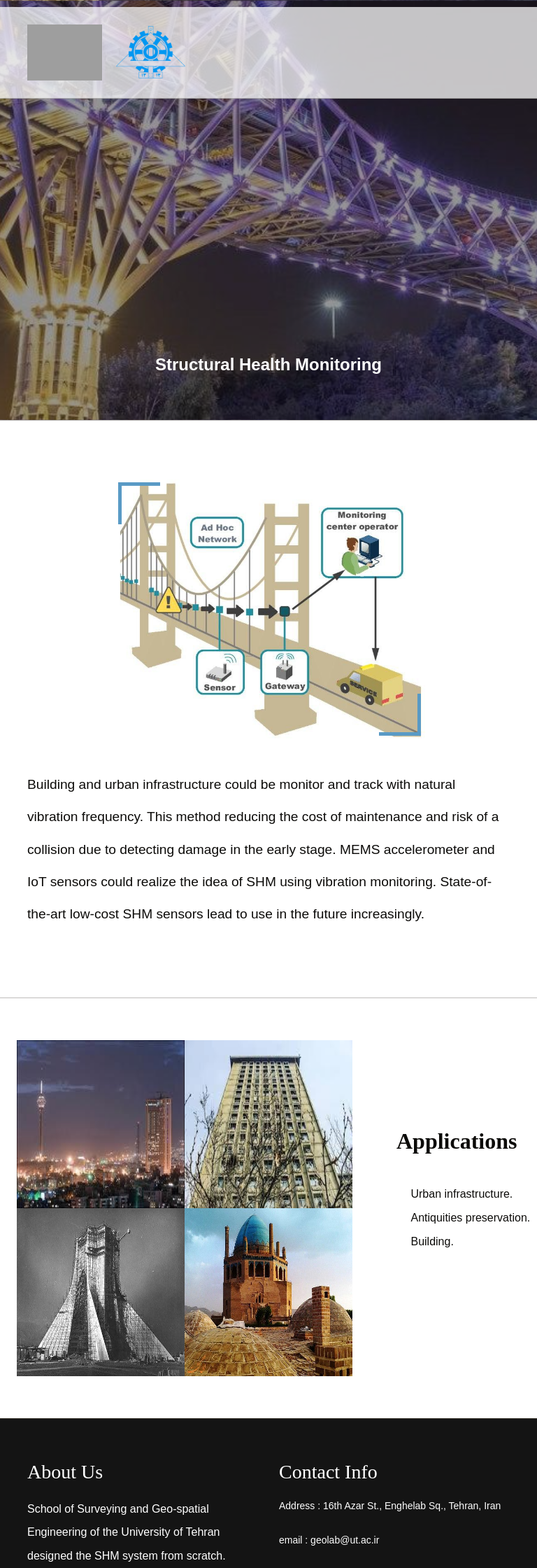
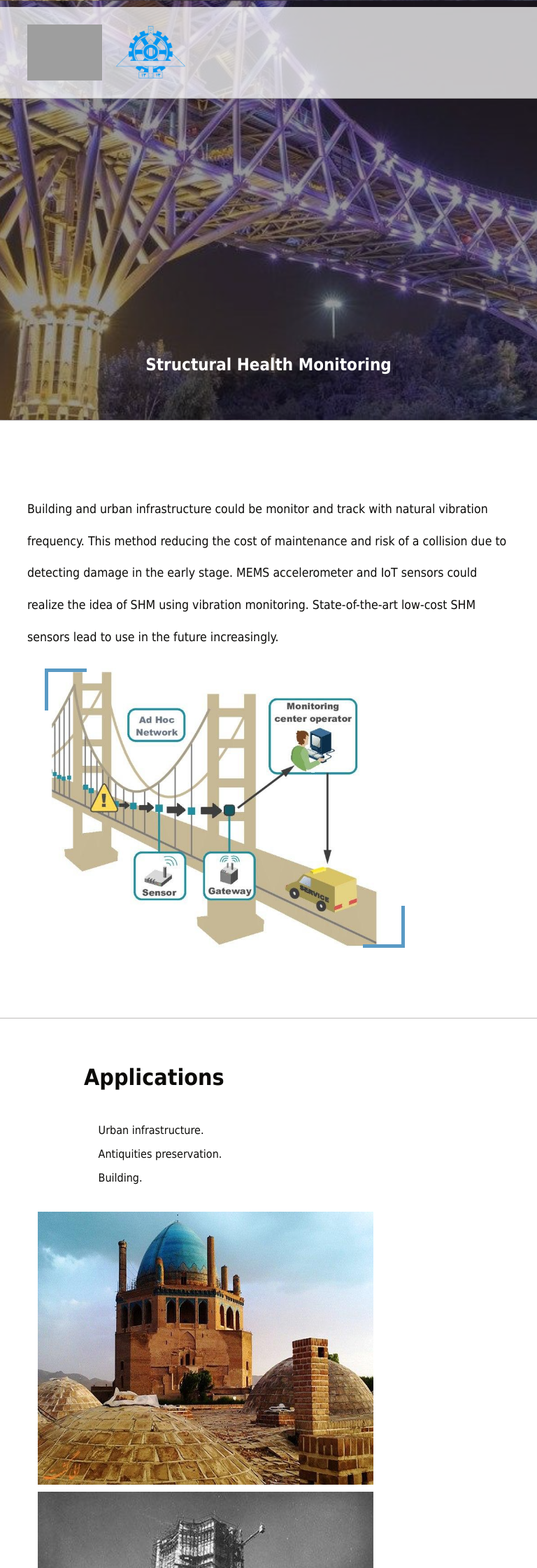
Before and after one commit to MRZargar/GeoZESH, a Django app: page / in a window 768 px wide. Shown: the top 2240 px of the page at 70% size. Run offline with Django 3.2, Linux system fonts and the light colour scheme; some libraries are stand-ins or nearby versions; some web fonts are replaced; grey boxes are pictures that could not be loaded.

Commit message:
change geolab main page font-family, footer color, mobile style

```diff
--- a/Server/static/dist/css/firstPage/style.css
+++ b/Server/static/dist/css/firstPage/style.css
@@ -2,8 +2,9 @@
     font-family: "Open Sans", sans-serif;
     background: #ffffff;
     color: #0c0b09;
+    font-weight: 400;
+    font-family: IRANSans,tahoma;
 }
-
 a {
     color: #599ac5;
 }
@@ -19,7 +20,7 @@
 h4,
 h5,
 h6 {
-    font-family: "Playfair Display", serif;
+    font-family: inherit;
 }
 
 /*--------------------------------------------------------------
@@ -220,7 +221,7 @@
     font-weight: 300;
     letter-spacing: 1px;
     text-transform: uppercase;
-    font-family: "Poppins", sans-serif;
+    font-family: inherit;
 }
 
 #header .logo a {
@@ -266,7 +267,7 @@
     color: white;
     transition: 0.3s;
     font-size: 14px;
-    font-family: "Open Sans", sans-serif;
+    font-family: inherit;
 }
 
 .nav-menu a:hover,
@@ -333,7 +334,7 @@
 
 .nav-menu .drop-down>a:after {
     content: "\ea99";
-    font-family: IcoFont;
+    font-family: inherit;
     padding-left: 5px;
 }
 
@@ -354,7 +355,7 @@
 
 .nav-menu .drop-down .drop-down>a:after {
     content: "\eaa0";
-    font-family: IcoFont;
+    font-family: inherit;
     position: absolute;
     right: 15px;
 }
@@ -454,7 +455,7 @@
 
 .mobile-nav .drop-down>a:after {
     content: "\ea99";
-    font-family: IcoFont;
+    font-family: inherit;
     padding-left: 10px;
     position: absolute;
     right: 15px;
@@ -562,7 +563,7 @@
     font-weight: 700;
     line-height: 56px;
     color: #fff;
-    font-family: "Poppins", sans-serif;
+    font-family: inherit;
 }
 
 #hero h1 span {
@@ -758,7 +759,7 @@
     letter-spacing: 2px;
     text-transform: uppercase;
     color: #aaaaaa;
-    font-family: "Poppins", sans-serif;
+    font-family: inherit;
 }
 
 .section-title h2::after {
@@ -775,7 +776,7 @@
     margin: 0;
     font-size: 36px;
     font-weight: 700;
-    font-family: "Playfair Display", serif;
+    font-family: inherit;
     color: #0c0b09;
 }
 
@@ -891,8 +892,8 @@
     transition: .5s;
 }
 .about_paragraph{
-    font-size: 1.2rem;
-    line-height: 2.4;
+    font-size: 1.1rem;
+    line-height: 2.6;
 }
 
 .about .about-img:hover {
@@ -913,113 +914,6 @@
     font-weight: 600;
     font-size: 26px;
 }
-
-
-@media (max-width: 540px) and (min-width: 500px) {
-    .about-img{
-        margin-left: 30px;
-    }
-    .about .about-img::before{
-        left: 55px;
-        top:8px;
-    }
-    .about .about-img:hover::before{
-        left: 25px;
-        top: -15px;
-    }
-    .about .about-img::after{
-        right: 100px;
-        bottom: 15px;
-    }
-    .about .about-img:hover::after {
-        right: 68px;
-        bottom: 0px;
-
-    }
-}
-
-
-@media (max-width: 768px) {
-    .about-img{
-        margin-left: 30px;
-    }
-    .about .about-img::before{
-        left: 55px;
-        top:8px;
-    }
-    .about .about-img:hover::before{
-        left: 25px;
-        top: -15px;
-    }
-    .about .about-img::after{
-        right: 100px;
-        bottom: 15px;
-    }
-    .about .about-img:hover::after {
-        right: 68px;
-        bottom: 0px;
-
-    }
-}
-
-@media (max-width: 540px) and (min-width: 500px) {
-    .about-img{
-        margin-left: 30px;
-    }
-    .about .about-img::before{
-        left: 55px;
-        top:8px;
-    }
-    .about .about-img:hover::before{
-        left: 25px;
-        top: -15px;
-    }
-    .about .about-img::after{
-        right: 90px;
-        bottom: 15px;
-    }
-    .about .about-img:hover::after {
-        right: 68px;
-        bottom: 0px;
-
-    }
-}
-
-
-@media (max-width: 1200px) and (min-width: 992px){
-    .about .about-img::after{
-        right: 125px;
-        bottom: 15px;
-    }
-    .about .about-img:hover::after {
-        right: 100px;
-        bottom: 0px;
-    }
-
-}
-
-@media (max-width: 992px) and (min-width: 768px){
-    .about .about-img{
-        margin-left: 50px;
-    }
-    .about .about-img::after{
-        right: 127px;
-        bottom: 23px;
-    }
-    .about .about-img:hover::after {
-        right: 97px;
-        bottom: -5px;
-    }
-    .about .about-img::before{
-        left: 80px;
-    }
-    .about .about-img:hover::before{
-        left: 40px;
-        top: -20px;
-    }
-
-}
-
 
 
 /*--------------------------------------------------------------
@@ -1069,21 +963,27 @@
 
 @media (max-width: 768px) {
     .gallery .gallery-item img {
-        height: 30vh;
+        height: 50vh;
+        padding-top: 10px;
+    }
+    #container{
+        flex: 0 0 50%;
+        max-width: 50%;
     }
     #application-list{
         right: 0;
         top: 25%;
+        position: relative;
     }
     #application-list .section-title p{
         font-size: 24px;
     }
     #application-list ul li{
-        font-size: 11px;
+        font-size: 16px;
     }
     .gallery ul i{
         padding-right: 0;
-        font-size: 14px;
+        font-size: 16px;
     }
 }
 
@@ -1104,12 +1004,27 @@
 
 }
 
+
+@media (max-width: 768px){
+    #image_container_row{
+        display: block;
+    }
+    .row{
+        display: flex !important;
+        flex-direction: column-reverse;
+    }
+    .section-title{
+        font-size: 28px;
+    }
+    #change_right_left{
+        margin-left: 30px;
+    }
+}
+
 .vbox-container img{
     height: 75vh;
     max-width: 80%;
 }
-
-
 
 
 /*--------------------------------------------------------------
@@ -1117,14 +1032,15 @@
 --------------------------------------------------------------*/
 
 #footer {
-    background: #1B1B1B;
+    background: #fff;
     padding: 0 0 30px 0;
-    color: #fff;
+    color: #1B1B1B;
     font-size: 14px;
 }
 
 #footer .footer-top {
-    background: #141414;
+    background: #0a2250;
+    color: #fff;
     border-top: 1px solid #37332a;
     border-bottom: 1px solid #28251f;
     padding: 60px 0 30px 0;
@@ -1144,7 +1060,7 @@
     font-size: 14px;
     line-height: 24px;
     margin-bottom: 0;
-    font-family: "Open Sans", sans-serif;
+    font-family: inherit;
     color: #fff;
     padding-bottom: 25px;
 }
--- a/Server/templates/geolab.html
+++ b/Server/templates/geolab.html
@@ -85,8 +85,8 @@
         <section id="gallery" class="gallery">
             <div class="container-fluid" data-aos="fade-up" data-aos-delay="100">
                 <div class="container">
-                    <div class="row">
-                        <div class="col-8">
+                    <div class="row" id="image_container_row">
+                        <div class="col-8" id=change_right_left>
                             <div class="row">
                                 <div class="col">
                                     <div class="gallery-item">
@@ -120,7 +120,7 @@
                                 </div>
                             </div>
                         </div>
-                        <div class="col-4">
+                        <div class="col-4" id="container">
                             <div class="container" data-aos="fade-up" id="application-list">
                                 <div class="section-title">
                                     <p>Applications</p>
```
